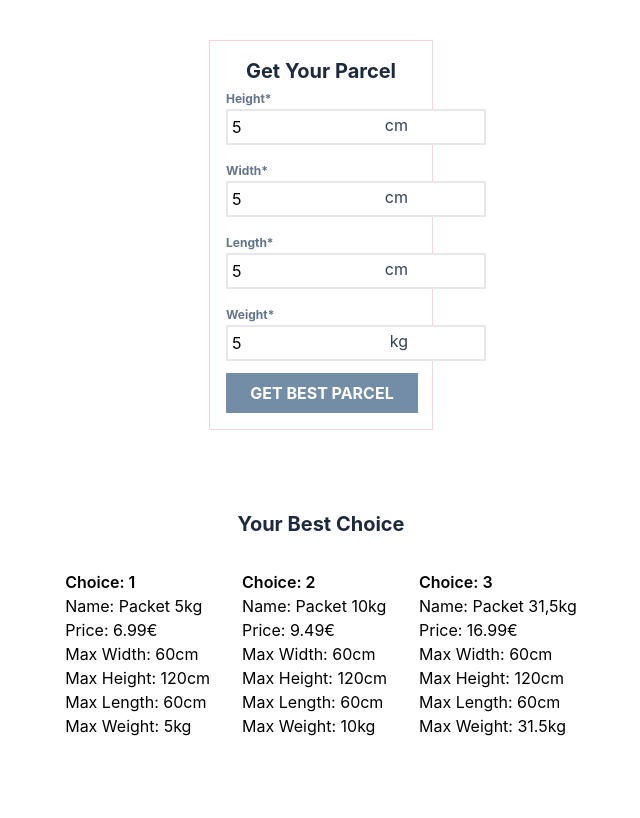
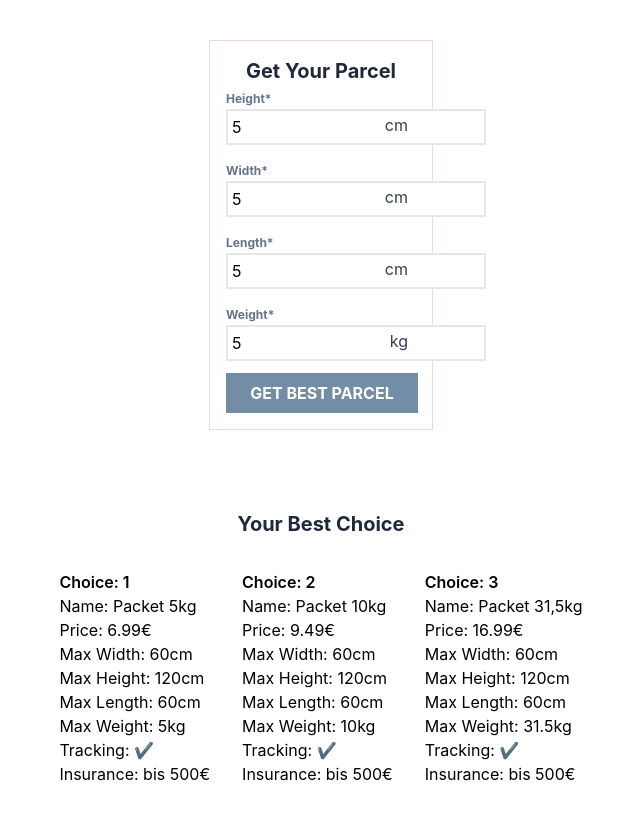
Before and after one commit to Torfeltorfel/Pirateship-, a React (Create React App) app: page / in a window 1280 px wide. Both pictures are taken after typing "5", "5", "5", "5" into the empty fields and a click on the button "GET BEST PARCEL". Shown: the top 818 px of the page, without its empty margins (319-959 px from the left). Built offline with nearby package versions, Linux system fonts and the light colour scheme.

Commit message:
feat/intracomListing: add parcel info tracking & insurance

```diff
--- a/src/components/Atoms/ListItems.tsx
+++ b/src/components/Atoms/ListItems.tsx
@@ -26,6 +26,8 @@ const ListItems: FC<ListItemsProps> = ({ optimalParcel, children }) => {
             <li>Max Height: {parcel.restrictions.height}cm</li>
             <li>Max Length: {parcel.restrictions.length}cm</li>
             <li>Max Weight: {parcel.restrictions.weight}kg</li>
+            <li>Tracking: {parcel.tracking}</li>
+            <li>Insurance: {parcel.insurance}</li>
           </ol>
         ))}
       </div>
--- a/src/res/parcel.types.ts
+++ b/src/res/parcel.types.ts
@@ -2,6 +2,8 @@ type Parcel = {
   value: string;
   name: string;
   price: number;
+  tracking: string;
+  insurance: string;
   restrictions: {
     height: number;
     length: number;
--- a/src/res/parcelInformation.json
+++ b/src/res/parcelInformation.json
@@ -6,10 +6,11 @@
       "height": 35,
       "width": 25,
       "length": 10,
-      "weight": 2,
-      "insured value": ""
+      "weight": 2
     },
-    "price": 3.99
+    "price": 3.99,
+    "tracking": "🚫",
+    "insurance": "🚫"
   },
   {
     "value": "paekchenM",
@@ -18,10 +19,11 @@
       "height": 60,
       "width": 30,
       "length": 15,
-      "weight": 2,
-      "insured value": ""
+      "weight": 2
     },
-    "price": 4.79
+    "price": 4.79,
+    "tracking": "🚫",
+    "insurance": "🚫"
   },
 
   {
@@ -31,10 +33,11 @@
       "height": 60,
       "width": 30,
       "length": 15,
-      "weight": 2,
-      "insured value": ""
+      "weight": 2
     },
-    "price": 5.49
+    "price": 5.49,
+    "tracking": "✔️",
+    "insurance": "bis 500€"
   },
   {
     "value": "packet5kg",
@@ -43,10 +46,11 @@
       "height": 120,
       "width": 60,
       "length": 60,
-      "weight": 5,
-      "insured value": ""
+      "weight": 5
     },
-    "price": 6.99
+    "price": 6.99,
+    "tracking": "✔️",
+    "insurance": "bis 500€"
   },
   {
     "value": "packet10kg",
@@ -55,10 +59,11 @@
       "height": 120,
       "width": 60,
       "length": 60,
-      "weight": 10,
-      "insured value": ""
+      "weight": 10
     },
-    "price": 9.49
+    "price": 9.49,
+    "tracking": "✔️",
+    "insurance": "bis 500€"
   },
   {
     "value": "packet31kg",
@@ -67,9 +72,10 @@
       "height": 120,
       "width": 60,
       "length": 60,
-      "weight": 31.5,
-      "insured value": ""
+      "weight": 31.5
     },
-    "price": 16.99
+    "price": 16.99,
+    "tracking": "✔️",
+    "insurance": "bis 500€"
   }
 ]
```
Also changed, not shown: 1 other file (tests, documents, lock files or other folders).
